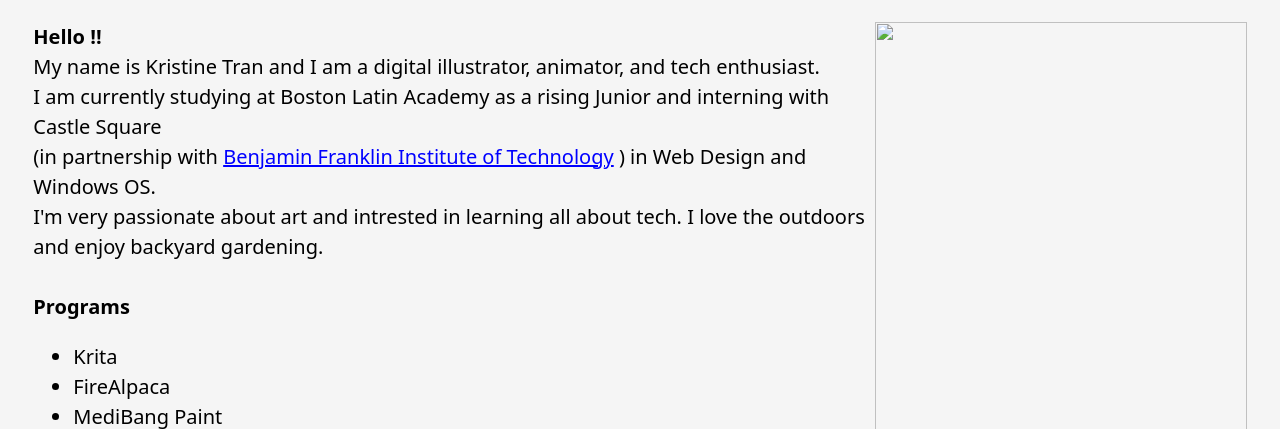
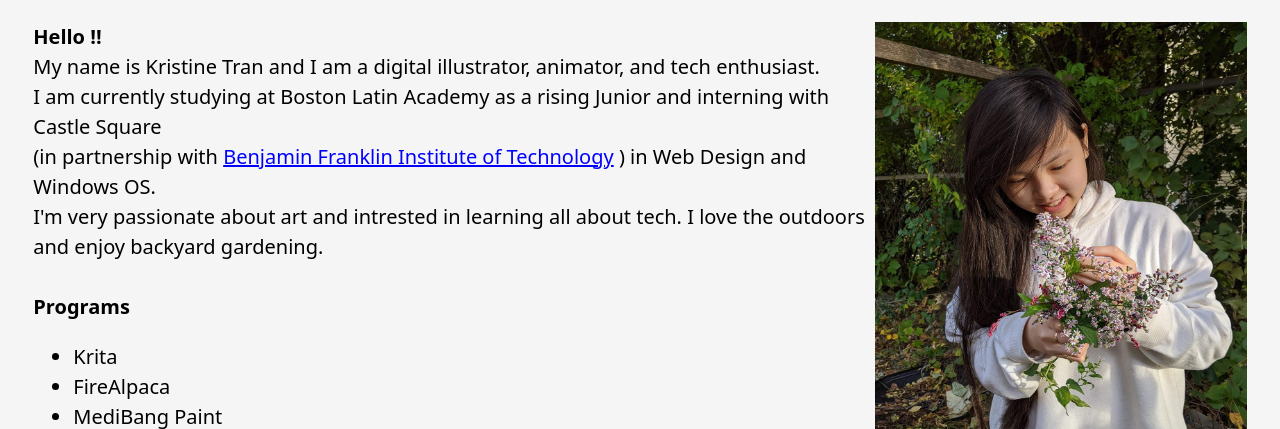
Before and after one commit to KristineTran01/CV, a plain HTML site: page index.html in a window 1280 px wide. Shown: the part 371-800 px from the top of the page. Drawn offline with Linux system fonts and the light colour scheme; files whose address does not match are found by name.

Commit message:
Update index.html

```diff
--- a/index.html
+++ b/index.html
@@ -81,7 +81,7 @@
 
 				<!--Bio-->
 
-				<img src="PWimage/photograph.jpg" style="float:right" width="372px" height="450px"
+				<img src="photograph.jpg" style="float:right" width="372px" height="450px"
 
 				<p><b>Hello !!</b> <br>
 
```
